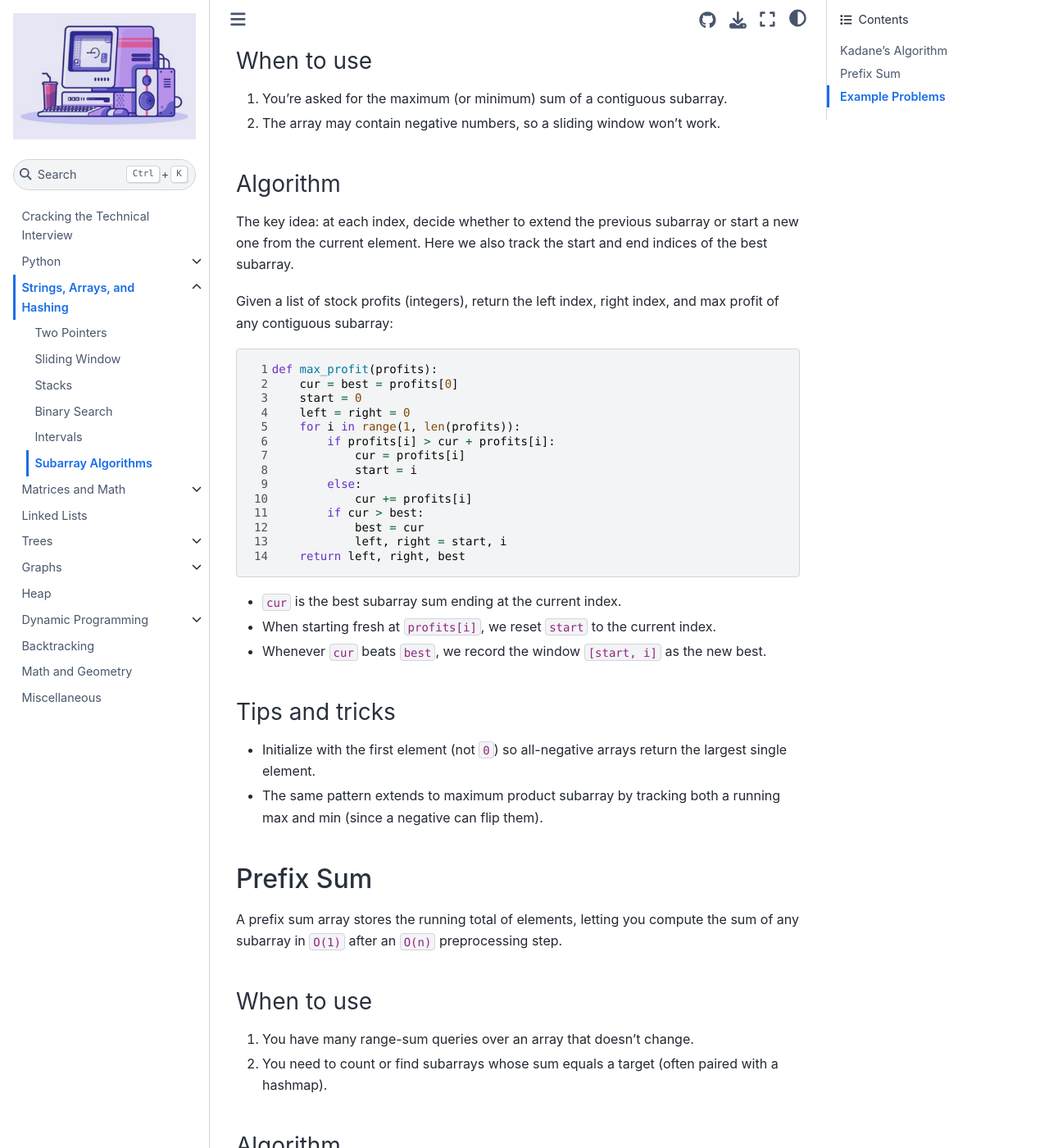
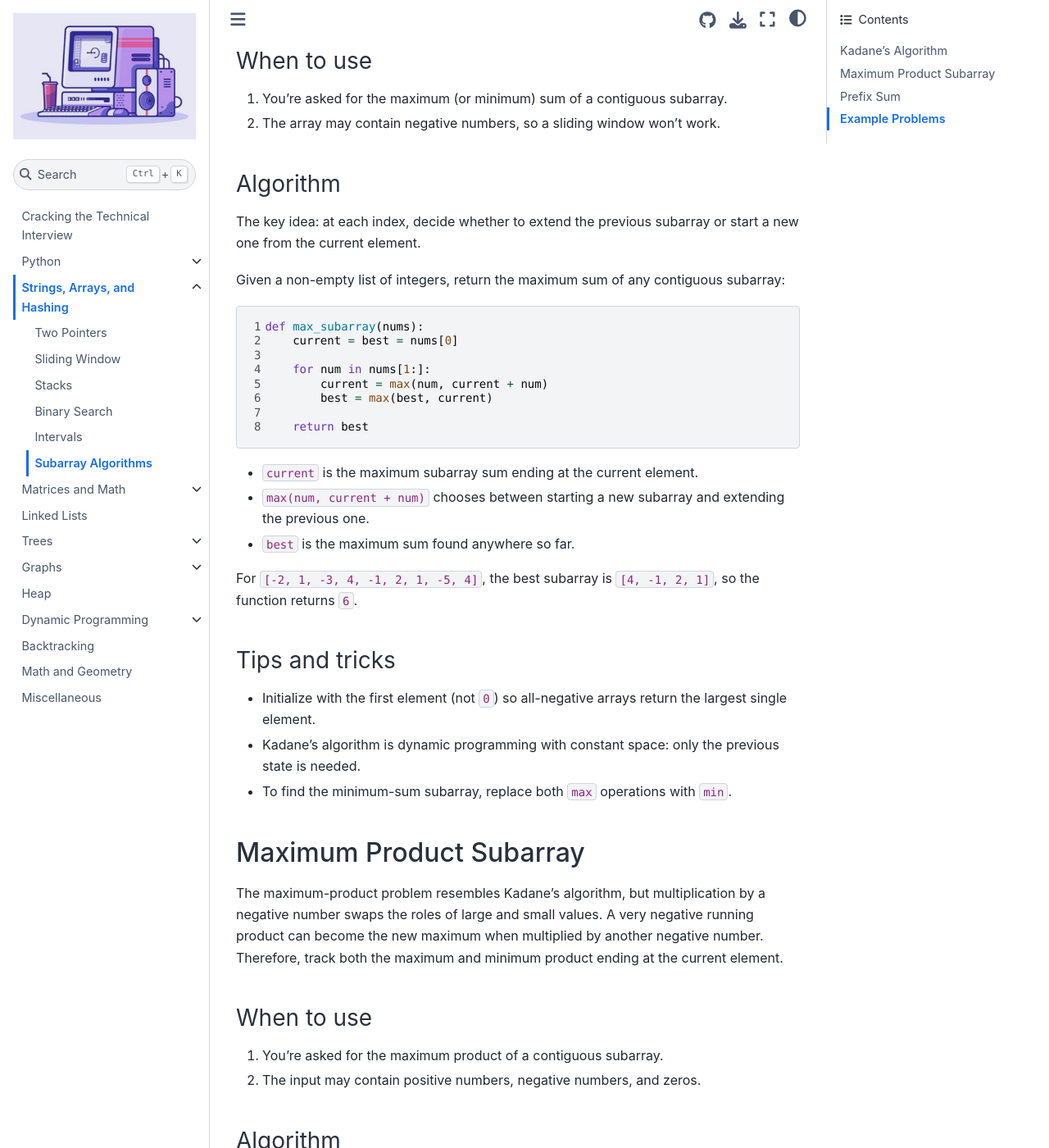
Before and after one commit to alanqi03/algo-book, a Jupyter Book: the page built from 3f.md, in a window 1280 px wide and 1400 px high, scrolled down 324 px. Shown: the whole window at 82% size. Built offline with Jupyter Book 1.0.4 settings and Sphinx 7.4.7 and the Sphinx Book theme 1.1.4, drawn with Linux system fonts in a browser that asks for light colours; pages that are not in the unit, such as notebooks, are missing from menus; some of the changed text lies outside the part shown.

Commit message:
Simplify Kadane and add max product subarray

````diff
--- a/3f.md
+++ b/3f.md
@@ -9,35 +9,68 @@ Kadane's Algorithm finds the **maximum sum of a contiguous subarray** in `O(n)`
 2. The array may contain negative numbers, so a sliding window won't work.
 
 ### Algorithm
-The key idea: at each index, decide whether to extend the previous subarray or start a new one from the current element. Here we also track the start and end indices of the best subarray.
+The key idea: at each index, decide whether to extend the previous subarray or start a new one from the current element.
 
-Given a list of stock profits (integers), return the left index, right index, and max profit of any contiguous subarray:
+Given a non-empty list of integers, return the maximum sum of any contiguous subarray:
 ```{code-block} python
 ---
 linenos:
 ---
-def max_profit(profits):
-    cur = best = profits[0]
-    start = 0
-    left = right = 0
-    for i in range(1, len(profits)):
-        if profits[i] > cur + profits[i]:
-            cur = profits[i]
-            start = i
-        else:
-            cur += profits[i]
-        if cur > best:
-            best = cur
-            left, right = start, i
-    return left, right, best
+def max_subarray(nums):
+    current = best = nums[0]
+
+    for num in nums[1:]:
+        current = max(num, current + num)
+        best = max(best, current)
+
+    return best
 ```
-- `cur` is the best subarray sum ending at the current index.
-- When starting fresh at `profits[i]`, we reset `start` to the current index.
-- Whenever `cur` beats `best`, we record the window `[start, i]` as the new best.
+- `current` is the maximum subarray sum ending at the current element.
+- `max(num, current + num)` chooses between starting a new subarray and extending the previous one.
+- `best` is the maximum sum found anywhere so far.
+
+For `[-2, 1, -3, 4, -1, 2, 1, -5, 4]`, the best subarray is `[4, -1, 2, 1]`, so the function returns `6`.
 
 ### Tips and tricks
 - Initialize with the first element (not `0`) so all-negative arrays return the largest single element.
-- The same pattern extends to maximum product subarray by tracking both a running max and min (since a negative can flip them).
+- Kadane's algorithm is dynamic programming with constant space: only the previous state is needed.
+- To find the minimum-sum subarray, replace both `max` operations with `min`.
+
+## Maximum Product Subarray
+
+The maximum-product problem resembles Kadane's algorithm, but multiplication by a negative number swaps the roles of large and small values. A very negative running product can become the new maximum when multiplied by another negative number. Therefore, track both the maximum and minimum product ending at the current element.
+
+### When to use
+1. You're asked for the maximum product of a contiguous subarray.
+2. The input may contain positive numbers, negative numbers, and zeros.
+
+### Algorithm
+
+```{code-block} python
+---
+linenos:
+---
+def max_product_subarray(nums):
+    current_max = current_min = best = nums[0]
+
+    for num in nums[1:]:
+        if num < 0:
+            current_max, current_min = current_min, current_max
+
+        current_max = max(num, current_max * num)
+        current_min = min(num, current_min * num)
+        best = max(best, current_max)
+
+    return best
+```
+
+- When `num` is negative, swap `current_max` and `current_min` before updating them.
+- Starting again at `num` handles zeros naturally: after a zero, a later nonzero value can begin a new subarray.
+- `current_min` must be retained because multiplying it by a negative number may produce the next `current_max`.
+
+For `[2, 3, -2, 4]`, the function returns `6` from `[2, 3]`. For `[-2, 3, -4]`, it returns `24` because the two negative values make the product positive.
+
+This algorithm takes `O(n)` time and `O(1)` auxiliary space.
 
 ## Prefix Sum
 A prefix sum array stores the running total of elements, letting you compute the sum of any subarray in `O(1)` after an `O(n)` preprocessing step.
````
